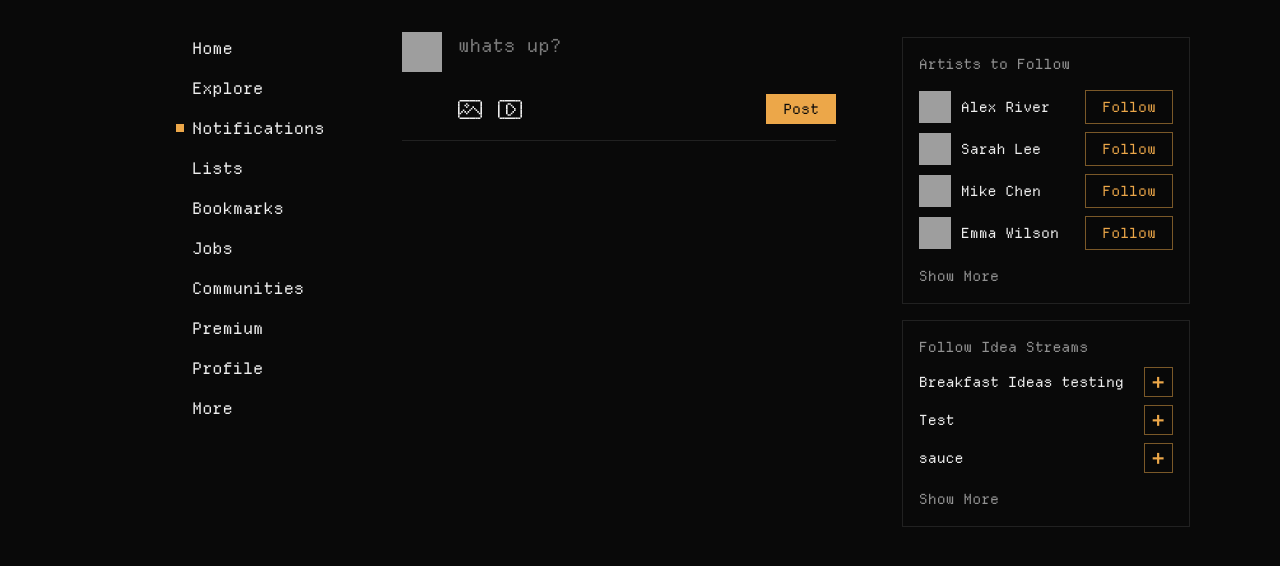
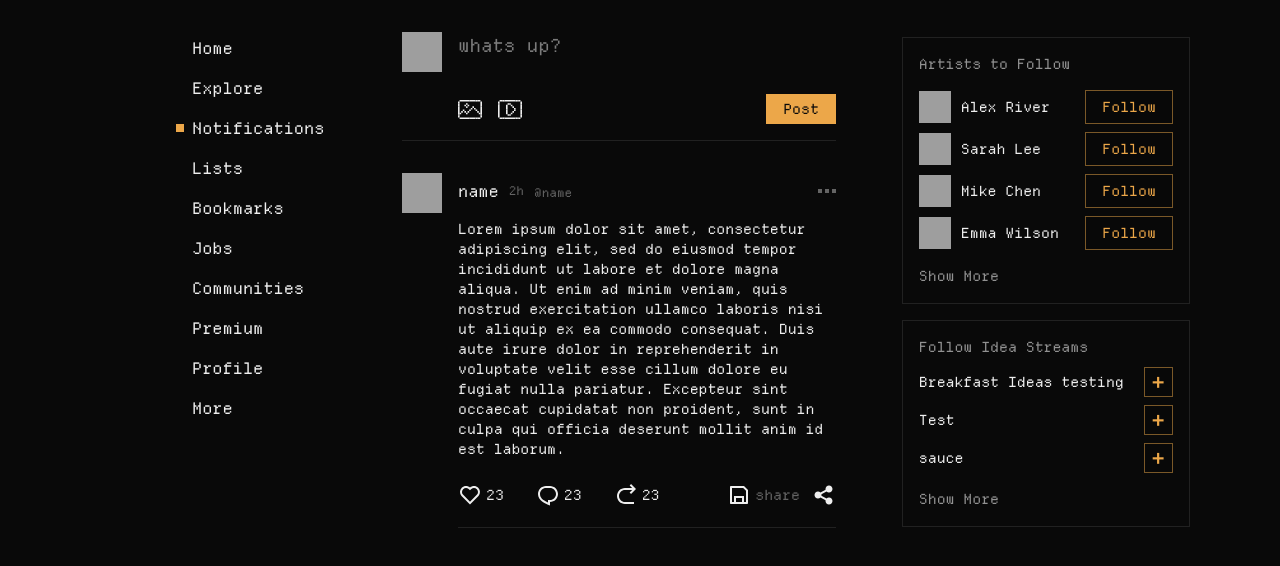
Before and after one commit to eojeel/pixl, a website built with Vite: page feed.html in a window 1280 px wide. Shown: the part 52-618 px from the top of the page. Built offline with nearby package versions, Linux system fonts and the light colour scheme; grey boxes are pictures that could not be loaded.

Commit message:
update feed.html: add post prompt and initial feed post layout

```diff
--- a/feed.html
+++ b/feed.html
@@ -97,7 +97,7 @@
           </li>
         </ul>
       </nav>
-
+      <!-- post prompt -->
       <div
         class="border-bot border-pixel-light/10 mt-8 flex items-start gap-4 border-b pb-4"
       >
@@ -236,6 +236,79 @@
           </div>
         </form>
       </div>
+
+      <!-- feed -->
+      <ol class="mt-4">
+        <li class="flex items-start gap-4 not-first:pt-2.5">
+          <a href="/profile" class="shrink-0">
+            <img
+              src="https://i.pravatar.cc/50"
+              alt="profile picture"
+              class="size-10 object-cover"
+            />
+          </a>
+          <div class="grow border-b border-pixel-light/10 pb-5 pt-1.5">
+            <div class="flex items-center justify-between gap-4">
+              <div class="flex items-center gap-2.5">
+                <p><a class=hover:underline" href="/profile">name</a></p>
+                <p class="text-pixel-light/40 text-xs">2h</p>
+                <p>
+                  <a class="text-pixel-light/40 text-xs hover:text-pixel-light/60" href="/profile"> @name </a>
+                </p>
+              </div>
+              <button class="flex gap-[3px] group py-2" aria-label="post options">
+                <span class="size-1 bg-pixel-light/40 group-hover:bg-pixel-light/60"></span>
+                <span class="size-1 bg-pixel-light/40 group-hover:bg-pixel-light/60"></span>
+                <span class="size-1 bg-pixel-light/40 group-hover:bg-pixel-light/60"></span>
+              </button>
+            </div>
+            <div class="mt-4 flex flex-col gap-3 text-sm">
+              <p>
+                Lorem ipsum dolor sit amet, consectetur adipiscing elit, sed do
+                eiusmod tempor incididunt ut labore et dolore magna aliqua. Ut
+                enim ad minim veniam, quis nostrud exercitation ullamco laboris
+                nisi ut aliquip ex ea commodo consequat. Duis aute irure dolor
+                in reprehenderit in voluptate velit esse cillum dolore eu fugiat
+                nulla pariatur. Excepteur sint occaecat cupidatat non proident,
+                sunt in culpa qui officia deserunt mollit anim id est laborum.
+              </p>
+            </div>
+            <!-- actions buttons -->
+            <div class="mt-6 flex items-center justify-between gap-4">
+              <div class="flex items-center gap-8">
+                <!-- like -->
+                <div class="flex items-center gap-1">
+                <button aria-label="like" class="hover:text-pixel">
+                  <svg xmlns="http://www.w3.org/2000/svg"  class="h-6" viewBox="0 0 24 24" fill="currentColor"><path d="M12.001 4.52853C14.35 2.42 17.98 2.49 20.2426 4.75736C22.5053 7.02472 22.583 10.637 20.4786 12.993L11.9999 21.485L3.52138 12.993C1.41705 10.637 1.49571 7.01901 3.75736 4.75736C6.02157 2.49315 9.64519 2.41687 12.001 4.52853ZM18.827 6.1701C17.3279 4.66794 14.9076 4.60701 13.337 6.01687L12.0019 7.21524L10.6661 6.01781C9.09098 4.60597 6.67506 4.66808 5.17157 6.17157C3.68183 7.66131 3.60704 10.0473 4.97993 11.6232L11.9999 18.6543L19.0201 11.6232C20.3935 10.0467 20.319 7.66525 18.827 6.1701Z"></path></svg>
+                </button>
+                  <span class="text-sm">23</span>
+                </div>
+                <!-- comment -->
+                <div class="flex items-center gap-1">
+                  <button aria-label="comment" class="hover:text-pixel"><svg xmlns="http://www.w3.org/2000/svg"  class="h-6" viewBox="0 0 24 24" fill="currentColor"><path d="M10 3H14C18.4183 3 22 6.58172 22 11C22 15.4183 18.4183 19 14 19V22.5C9 20.5 2 17.5 2 11C2 6.58172 5.58172 3 10 3ZM12 17H14C17.3137 17 20 14.3137 20 11C20 7.68629 17.3137 5 14 5H10C6.68629 5 4 7.68629 4 11C4 14.61 6.46208 16.9656 12 19.4798V17Z"></path></svg></button>
+                  <span class="text-sm">23</span>
+                </div>
+                <!-- share -->
+                <div class="flex items-center gap-1">
+                  <button class="hover:text-pixel"><svg xmlns="http://www.w3.org/2000/svg"  class="h-6" viewBox="0 0 24 24" fill="currentColor"><path d="M18.1716 6.99955H11C7.68629 6.99955 5 9.68584 5 12.9996C5 16.3133 7.68629 18.9996 11 18.9996H20V20.9996H11C6.58172 20.9996 3 17.4178 3 12.9996C3 8.58127 6.58172 4.99955 11 4.99955H18.1716L15.636 2.46402L17.0503 1.0498L22 5.99955L17.0503 10.9493L15.636 9.53509L18.1716 6.99955Z"></path></svg></button>
+                  <span class="text-sm">23</span>
+                </div>
+              </div>
+              <div class="flex items-center gap-3">
+                <!-- save -->
+                <div class="flex items-center gap-1">
+                  <button aria-label="save" class="hover:text-pixel"><svg xmlns="http://www.w3.org/2000/svg" class="h-6" viewBox="0 0 24 24" fill="currentColor"><path d="M7 19V13H17V19H19V7.82843L16.1716 5H5V19H7ZM4 3H17L21 7V20C21 20.5523 20.5523 21 20 21H4C3.44772 21 3 20.5523 3 20V4C3 3.44772 3.44772 3 4 3ZM9 15V19H15V15H9Z"></path></svg></button>
+                  <span class="text-sm text-pixel-light/40">share</span>
+                </div>
+                <!-- share -->
+                <div class="flex items-center gap-1">
+                  <button class="hover:text-pixel"><svg xmlns="http://www.w3.org/2000/svg" class="h-6" viewBox="0 0 24 24" fill="currentColor"><path d="M13.5759 17.2714L8.46576 14.484C7.83312 15.112 6.96187 15.5 6 15.5C4.067 15.5 2.5 13.933 2.5 12C2.5 10.067 4.067 8.5 6 8.5C6.96181 8.5 7.83301 8.88796 8.46564 9.51593L13.5759 6.72855C13.5262 6.49354 13.5 6.24983 13.5 6C13.5 4.067 15.067 2.5 17 2.5C18.933 2.5 20.5 4.067 20.5 6C20.5 7.933 18.933 9.5 17 9.5C16.0381 9.5 15.1669 9.11201 14.5343 8.48399L9.42404 11.2713C9.47382 11.5064 9.5 11.7501 9.5 12C9.5 12.2498 9.47383 12.4935 9.42408 12.7285L14.5343 15.516C15.167 14.888 16.0382 14.5 17 14.5C18.933 14.5 20.5 16.067 20.5 18C20.5 19.933 18.933 21.5 17 21.5C15.067 21.5 13.5 19.933 13.5 18C13.5 17.7502 13.5262 17.5064 13.5759 17.2714Z"></path></svg></button>
+                </div>
+              </div>
+            </div>
+          </div>
+        </li>
+      </ol>
     </main>
     <!-- sidebar -->
     <aside class="my-4 w-72 shrink-0 overflow-y-auto">
```
